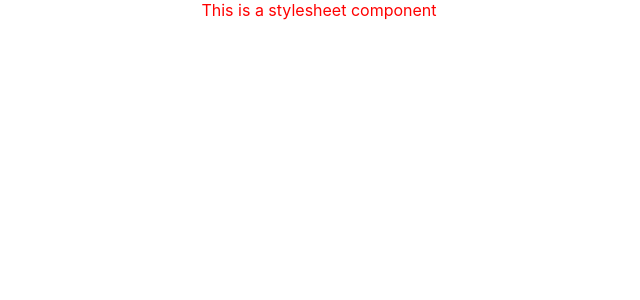
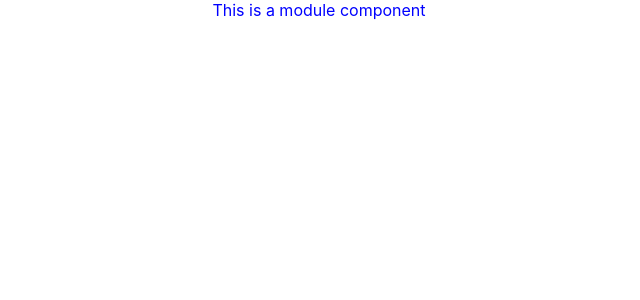
Before and after one commit to Oliver6644/react_prax, a React (Create React App) app: page / in a window 1280 px wide. Shown: the top 300 px of the page, without its empty margins (321-961 px from the left). Built offline with nearby package versions, Linux system fonts and the light colour scheme.

Commit message:
ep .37 todo app part 6 styling the app

```diff
--- a/src/App.js
+++ b/src/App.js
@@ -14,10 +14,11 @@ import ConditionalCompoment from './components/ConditionalComponent';
 import Product from './components/Product';
 import InlineComponent from "./components/InlineComponent";
 import StylesheetComponent from './components/StylesheetComponent';
+import ModuleComponent from './components/ModuleComponent';
 function App() {
   return (
     <div className="App">
-     <StylesheetComponent></StylesheetComponent>
+       <ModuleComponent />
     </div>
   );
 }
--- /dev/null
+++ b/src/components/style.module.css
@@ -0,0 +1,3 @@
+.header{
+    color: blue;
+}
```
